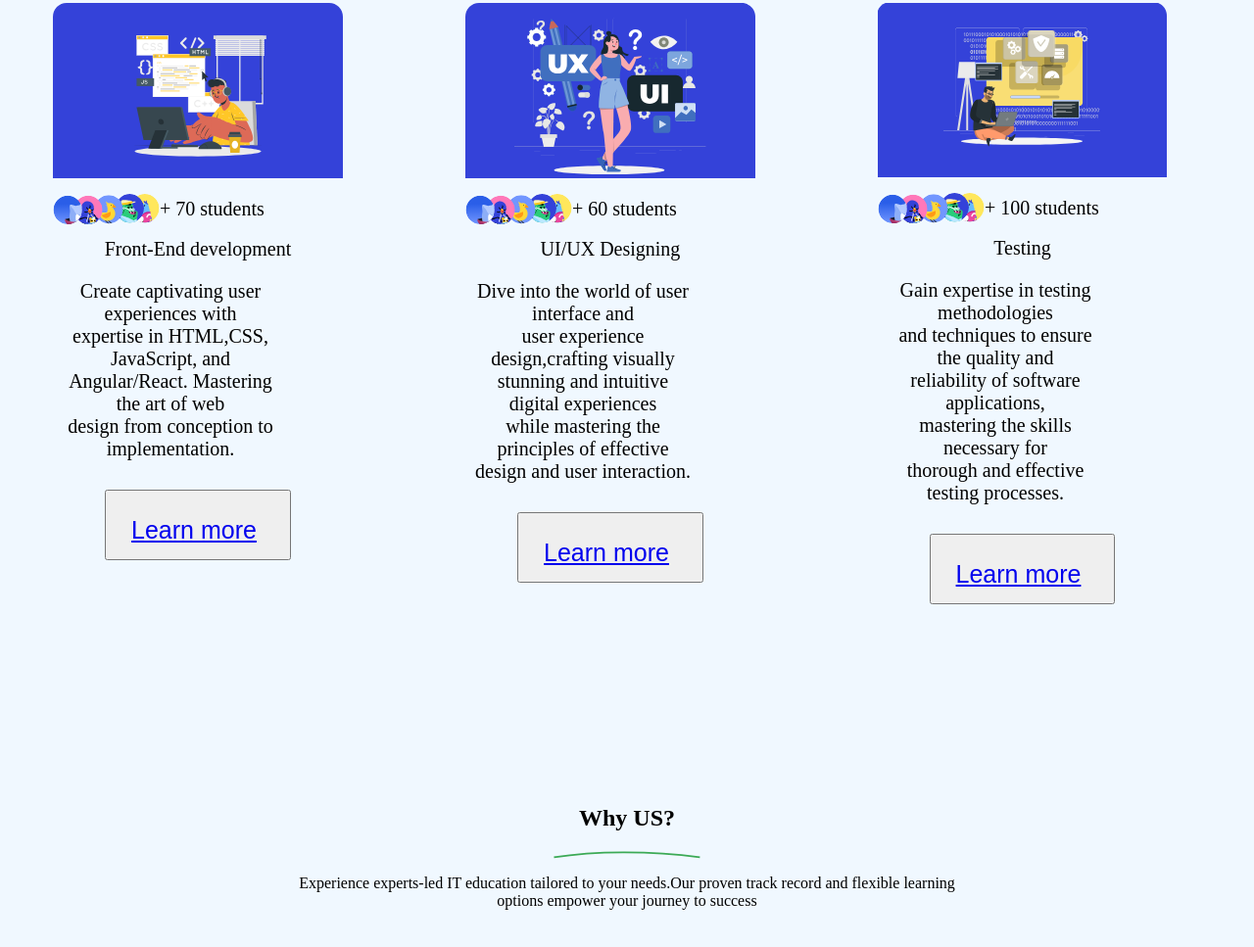
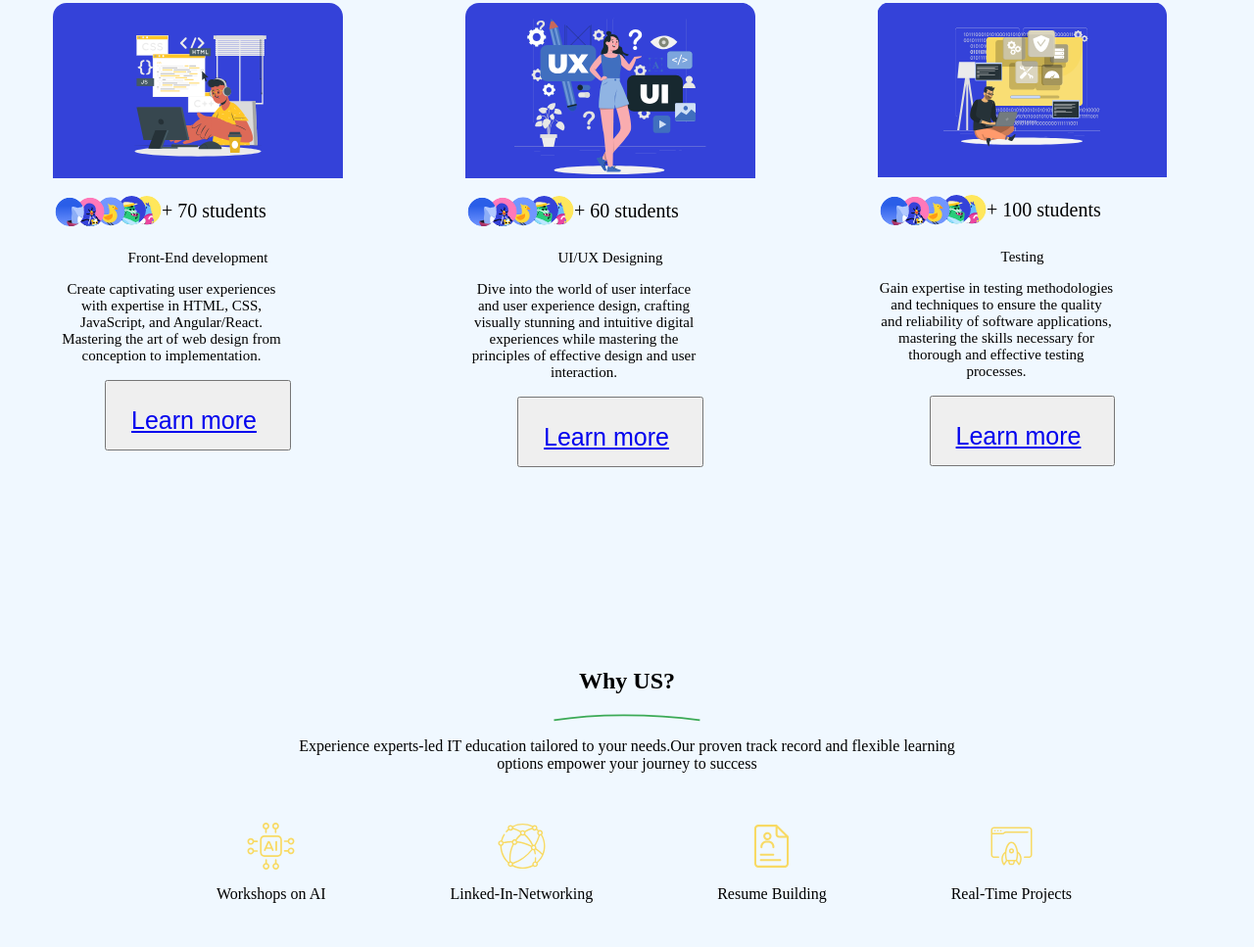
Before and after one commit to Raviteja9375/Hashinclude, a plain HTML site: page hashclude.html in a window 1280 px wide. Shown: the part 995-1962 px from the top of the page at 98% size. Drawn offline with Linux system fonts and the light colour scheme.

Commit message:
create new file for style

```diff
--- a/Projects/style/hash style.css
+++ b/Projects/style/hash style.css
@@ -61,14 +61,16 @@ img.sub-image{
     display: flex;
     font-size: 20px;
     border: #E8F5E9;
+    padding: 2px;
 }
 .each-card-content {
-    font-size: 20px;
-    padding: 10px;
-    margin-top: -32px;
+    font-size: 15px;
+    padding: 1px;
+    margin-top: -10px;
+    text-align: center;
 }
 p.card-content-para {
-    width: 220px;
+    width: 240px;
 }
 .container-fluid {
     display: flex;
--- a/hashclude.html
+++ b/hashclude.html
@@ -66,11 +66,9 @@
   <div class="each-card-content">
   <p class="card-content-title">Front-End development</p>
   <p class="card-content-para">
-    Create captivating user experiences with <br>
-    expertise in HTML,CSS, JavaScript, and <br>
-    Angular/React. Mastering the art of web <br>
-    design from conception to <br>
-    implementation.
+    Create captivating user experiences with expertise in HTML,
+    CSS, JavaScript, and Angular/React. Mastering
+     the art of web design from conception to implementation.
   </p>
   </div>
   <div class="enroll-btn-container">
@@ -91,11 +89,9 @@
 <div class="each-card-content">
   <p class="card-content-title">UI/UX Designing</p>
   <p class="card-content-para">
-    Dive into the world of user interface and <br>
-    user experience design,crafting visually <br>
-    stunning and intuitive digital experiences <br>
-    while mastering the principles of effective <br>
-    design and user interaction.
+    Dive into the world of user interface and user experience design,
+    crafting visually stunning and intuitive digital experiences
+    while mastering the principles of effective design and user interaction.
   </p>
 </div>
 <div class="enroll-btn-container">
@@ -116,11 +112,9 @@
     <div class="each-card-content">
       <p class="card-content-title">Testing</p>
       <p class="card-content-para">
-        Gain expertise in testing methodologies <br>
-        and techniques to ensure the quality and <br>
-        reliability of software applications, <br>
-        mastering the skills necessary for <br>
-        thorough and effective testing processes.
+        Gain expertise in testing methodologies and techniques to
+         ensure the quality and reliability of software applications,
+         mastering the skills necessary for thorough and effective testing processes.
          </p>
     </div>
     <div class="enroll-btn-container">
@@ -141,11 +135,9 @@
     <div class="each-card-content">
       <p class="card-content-title">Full-Stack Development</p>
       <p class="card-content-para">
-        Become a versatile developer proficient in <br>
-        both front-end and back-end <br>
-        technologies,  equipped to build robust <br>
-        and scalable web applications from start <br>
-        to finish.
+        Become a versatile developer proficient in both front-end
+        and back-end technologies,  equipped to build robust
+         and scalable web applications from start to finish.
         </p>
     </div>
     <div class="text-right enroll-btn-container">
```
Lines whose indentation alone changed are shown as unchanged.
